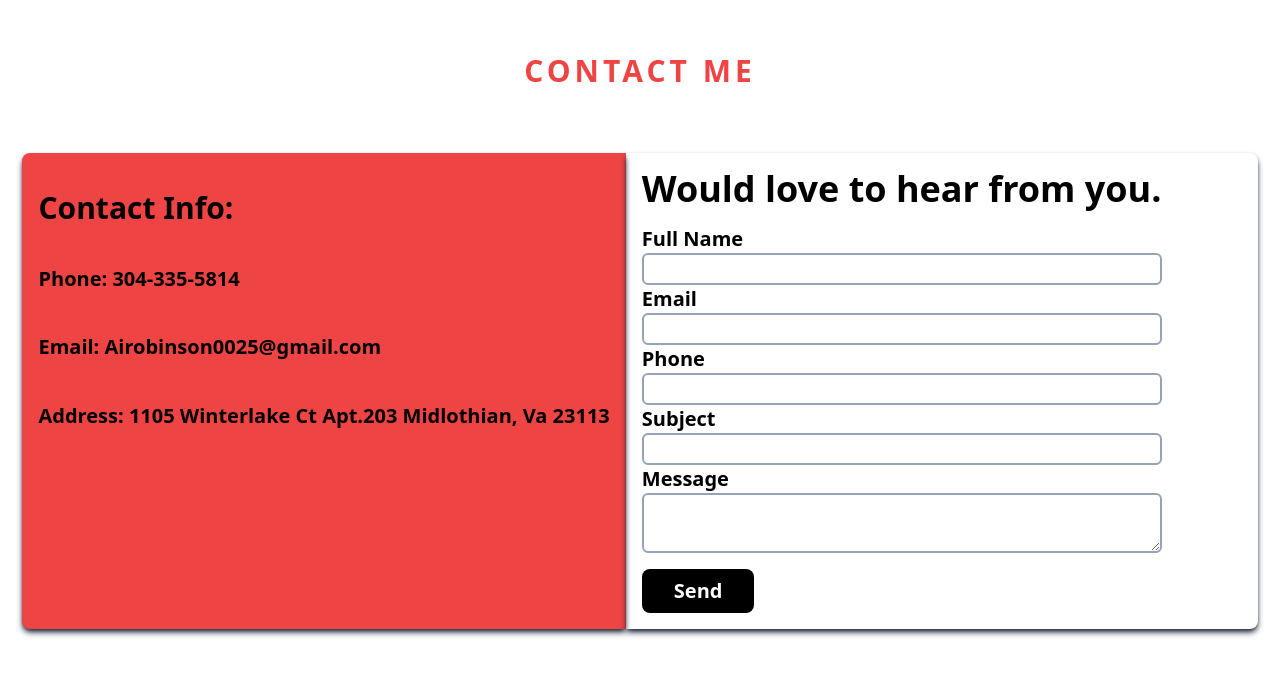
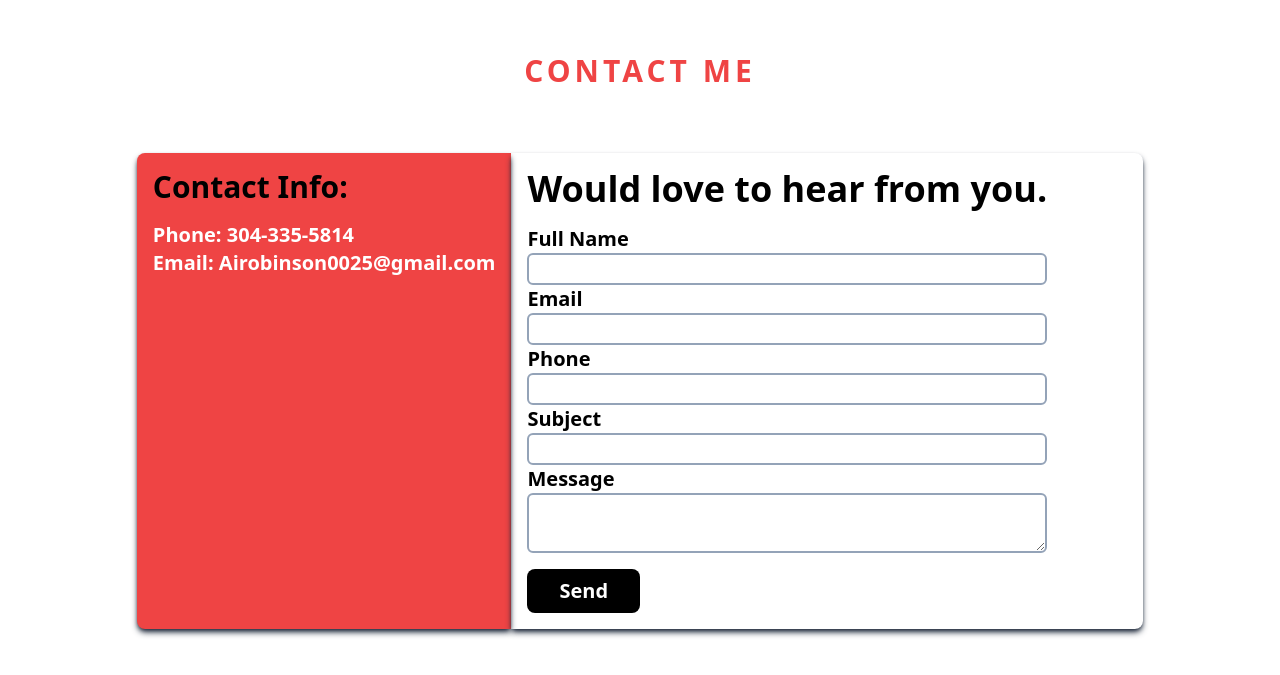
Before and after one commit to Airobinson0025/Portfolio, a Next.js app: page / in a window 1280 px wide. Shown: the part 1637-2312 px from the top of the page. Built offline with nearby package versions, Linux system fonts and the light colour scheme.

Commit message:
minor changes

```diff
--- a/app/components/About.jsx
+++ b/app/components/About.jsx
@@ -5,7 +5,7 @@ const About = () => {
   return (
     <div className='flex flex-col justify-center text-center pt-44'>
         <h1 className='text-red-500 sm:text-2xl md:text-3xl  font-bold tracking-[4px]'>ABOUT ME</h1>
-        <p className='font-garamond font-extrabold sm:text-lg md:text-2xl pt-7 sm:mx-24 md:mx-54 lg:mx-72 xl:mx-96 tracking-wide'>My name is Aaron Robinson. I am a Full-Stack Engineer that is based out of Virginia.
+        <p className='flex flex-col font-garamond font-extrabold sm:text-lg md:text-2xl pt-7 sm:mx-24 md:mx-54 lg:mx-72 xl:mx-96 tracking-wide'>My name is Aaron Robinson. I am a Full-Stack Engineer that is based out of Virginia.
 
            Before my transition into the tech world, I was an Emergency Medical Technician for 3 years in downtown Richmond, Virginia. Throughout my time in the healthcare industry I learned skills not just valuable in a job setting but in life itself. Teamwork, critical thinking, but most importantly how to treat a stranger like family. I will take these skills and experiences with me on my journey as a developer and apply them diligently.
 
--- a/app/components/Contact.jsx
+++ b/app/components/Contact.jsx
@@ -5,11 +5,11 @@ const Contact = () => {
     <div className='pt-44'>
       <h1 className='text-red-500 text-center sm:text-2xl md:text-3xl  font-bold tracking-[4px] pb-16 box-border'>CONTACT ME</h1>
       <div className='flex justify-center text-xl pb-24'>
-      <div className='flex flex-col justify-evenly leading-8 pb-40 bg-red-500 text-black px-4  font-bold font-sans rounded-l-lg shadow-md shadow-slate-800'>
-        <p className='text-3xl'>Contact Info:</p>
-        <p>Phone: 304-335-5814</p>
-        <p>Email: Airobinson0025@gmail.com</p>
-        <p>Address: 1105 Winterlake Ct Apt.203 Midlothian, Va 23113</p>
+      <div className='flex flex-col pb-40 bg-red-500 text-black px-4  font-bold font-sans rounded-l-lg shadow-md shadow-slate-800'>
+        <p className='text-3xl py-4'>Contact Info:</p>
+        <p className='text-white'>Phone: 304-335-5814</p>
+        <p className='text-white'>Email: Airobinson0025@gmail.com</p>
+
       </div>
       <form className='font-sans flex flex-col pr-24 pl-4 py-4 shadow-md shadow-slate-800 rounded-r-lg'>
       <h2 className='font-bold font-sans md:text-3xl lg:text-4xl pb-4 '>Would love to hear from you.</h2>
```
